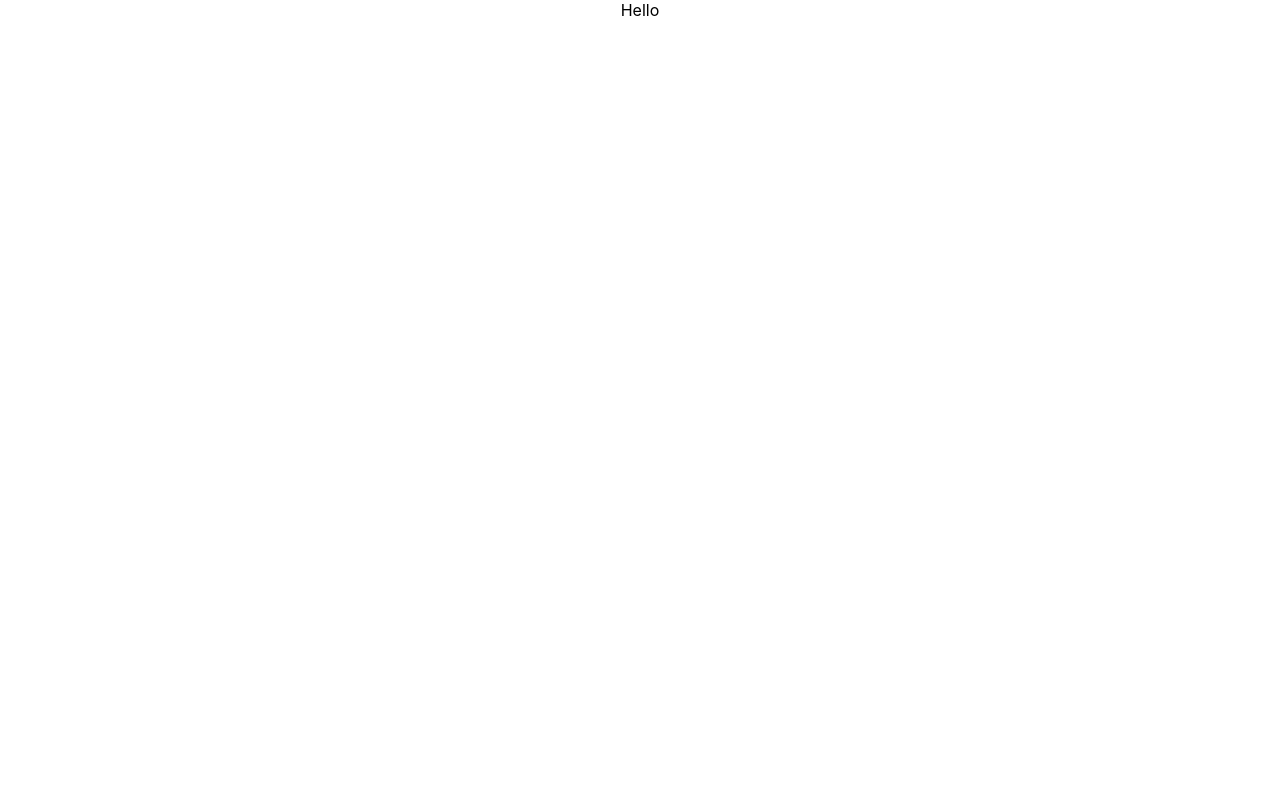
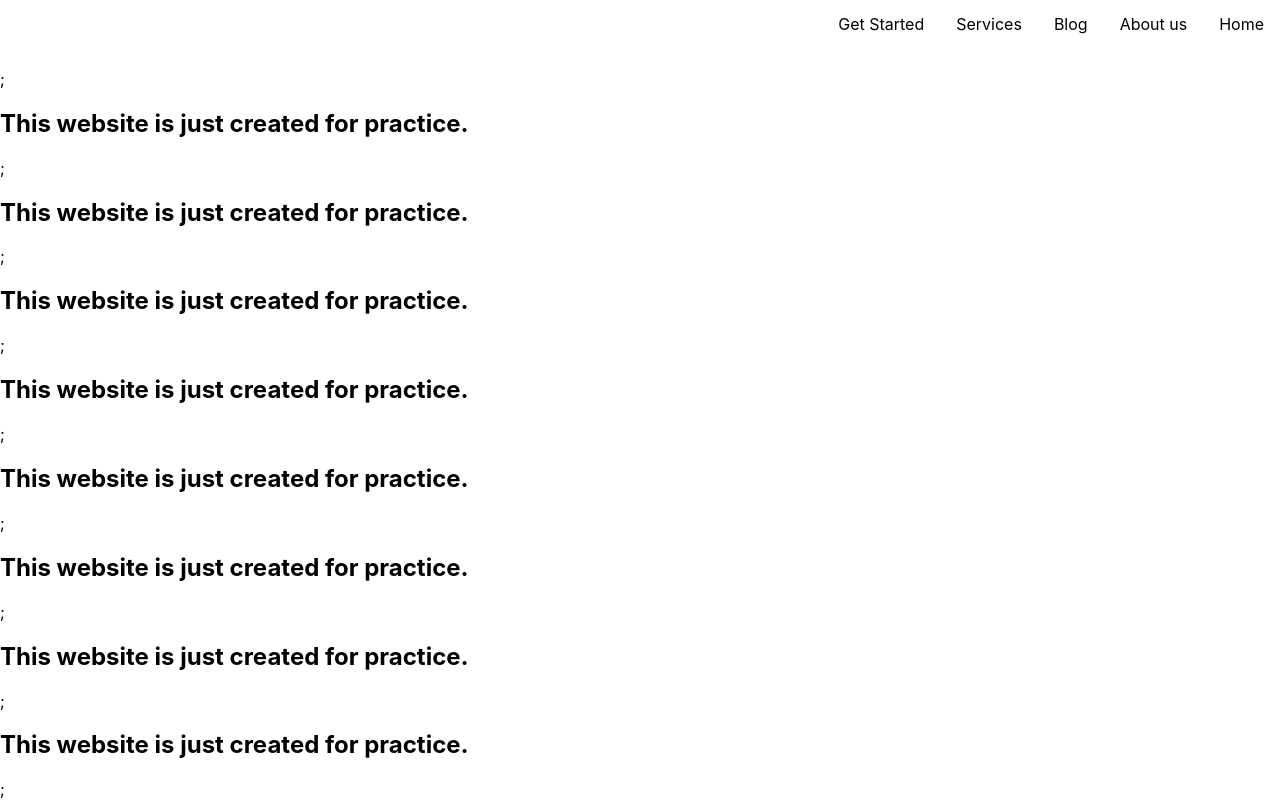
Before and after one commit to muddasserRasool/juntoclone, a React (Create React App) app: page /components/Home in a window 1280 px wide. Shown: the top 800 px of the page. Built offline with nearby package versions, Linux system fonts and the light colour scheme.

Commit message:
Nav bar coding

```diff
--- a/src/App.css
+++ b/src/App.css
@@ -1,38 +1,31 @@
-.App {
-  text-align: center;
+.NavBar ul {
+  list-style-type: none;
+  margin: 0;
+  padding: 0;
+  height: 50px;
+  overflow: hidden;
+  background-color:white;
+  position: fixed;
+  top: 0px;
+  width: 100%;
+  text-size-adjust: 100%;
 }
 
-.App-logo {
-  height: 40vmin;
-  pointer-events: none;
+.NavBar li {
+  float: right;
 }
 
-@media (prefers-reduced-motion: no-preference) {
-  .App-logo {
-    animation: App-logo-spin infinite 20s linear;
-  }
+
+.NavBar li a{
+  display: block;
+  color:black;
+  text-align: center;
+  padding: 14px 16px;
+  text-decoration: none;
 }
 
-.App-header {
-  background-color: #282c34;
-  min-height: 100vh;
-  display: flex;
-  flex-direction: column;
-  align-items: center;
-  justify-content: center;
-  font-size: calc(10px + 2vmin);
-  color: white;
+
+/* Change the link color to #111 (black) on hover */
+.NavBar li:hover {
+  background-color: #111;
 }
-
-.App-link {
-  color: #61dafb;
-}
-
-@keyframes App-logo-spin {
-  from {
-    transform: rotate(0deg);
-  }
-  to {
-    transform: rotate(360deg);
-  }
-}
--- a/src/App.js
+++ b/src/App.js
@@ -1,10 +1,11 @@
 import React from 'react';
 import './App.css';
+import Webswitch from './Webswitch';
 
 function App() {
   return (
     <div className="App">
-     Hello
+    <Webswitch />
     </div>
   );
 }
--- /dev/null
+++ b/src/Webswitch.js
@@ -0,0 +1,50 @@
+import React from "react";
+import { BrowserRouter as Router, Switch, Route, Link } from "react-router-dom";
+import Home from './components/Home';
+import Aboutus from './components/Aboutus';
+import Junto from './components/Junto';
+import GetStarted from './components/GetStarted';
+import Services from './components/Services';
+import Blog from './components/Blog';
+
+
+export default function Webswitch() {
+  return (
+    <Router>
+      <div>
+        <nav className="NavBar">
+          <ul>
+          <li>
+              <Link to="/components/Home">Home</Link>
+            </li>
+            <li>
+              <Link to="/components/Aboutus">About us</Link>
+            </li>
+            <li>
+              <Link to="/components/Blog">Blog</Link>
+            </li>
+            <li>
+              <Link to="/components/Services">Services</Link>
+            </li>
+            <li>
+              <Link to="/components/GetStarted">Get Started</Link>
+            </li>
+
+          </ul>
+        </nav>
+
+        {/* A <Switch> looks through its children <Route>s and
+            renders the first one that matches the current URL. */}
+        <Switch>
+          <Route path="/components/Home"> <Home /> </Route>
+          <Route path="/components/Aboutus"> <Aboutus /> </Route>
+          <Route exact path="/components/Blog"> <Blog /> </Route>
+          <Route path="/components/Services"> <Services /> </Route>
+          <Route path="/components/Junto"> <Junto /> </Route>
+          <Route exact path="/GetStarted"> <GetStarted /> </Route>
+          <Route path="*"> <h2>404 Page not found</h2> </Route>
+        </Switch>
+      </div>
+    </Router>
+  );
+}
--- /dev/null
+++ b/src/components/Aboutus.js
@@ -0,0 +1,5 @@
+import React from "react";
+
+export default function Aboutus() {
+    return <h2>This website is just created for practice. </h2>;
+  }
--- /dev/null
+++ b/src/components/Blog.js
@@ -0,0 +1,5 @@
+import React from "react";
+
+export default function Blog() {
+    return <h2>This website is just created for practice. </h2>;
+  }
--- /dev/null
+++ b/src/components/GetStarted.js
@@ -0,0 +1,5 @@
+import React from "react";
+
+export default function GetStarted() {
+    return <h2>This website is just created for practice. </h2>;
+  }
--- /dev/null
+++ b/src/components/Home.js
@@ -0,0 +1,37 @@
+import React from "react";
+
+export default function Home() {
+    return(
+    <div>
+    <h2>This website is just created for practice. </h2>;
+    <h2>This website is just created for practice. </h2>;
+    <h2>This website is just created for practice. </h2>;
+    <h2>This website is just created for practice. </h2>;
+    <h2>This website is just created for practice. </h2>;
+    <h2>This website is just created for practice. </h2>;
+    <h2>This website is just created for practice. </h2>;
+    <h2>This website is just created for practice. </h2>;
+    <h2>This website is just created for practice. </h2>;
+    <h2>This website is just created for practice. </h2>;
+    <h2>This website is just created for practice. </h2>;
+    <h2>This website is just created for practice. </h2>;
+    <h2>This website is just created for practice. </h2>;
+    <h2>This website is just created for practice. </h2>;
+    <h2>This website is just created for practice. </h2>;
+    <h2>This website is just created for practice. </h2>;
+    <h2>This website is just created for practice. </h2>;
+    <h2>This website is just created for practice. </h2>;
+
+    <h2>This website is just created for practice. </h2>;
+    <h2>This website is just created for practice. </h2>;
+    <h2>This website is just created for practice. </h2>;
+    <h2>This website is just created for practice. </h2>;
+    <h2>This website is just created for practice. </h2>;
+    <h2>This website is just created for practice. </h2>;
+
+
+
+
+    </div>
+    )
+  }
--- /dev/null
+++ b/src/components/Junto.js
@@ -0,0 +1,5 @@
+import React from "react";
+
+export default function Junto() {
+    return <h2>This website is just created for practice.</h2>;
+  }
--- /dev/null
+++ b/src/components/Services.js
@@ -0,0 +1,5 @@
+import React from "react";
+
+export default function Services() {
+    return <h2>This website is just created for practice. </h2>;
+  }
```
